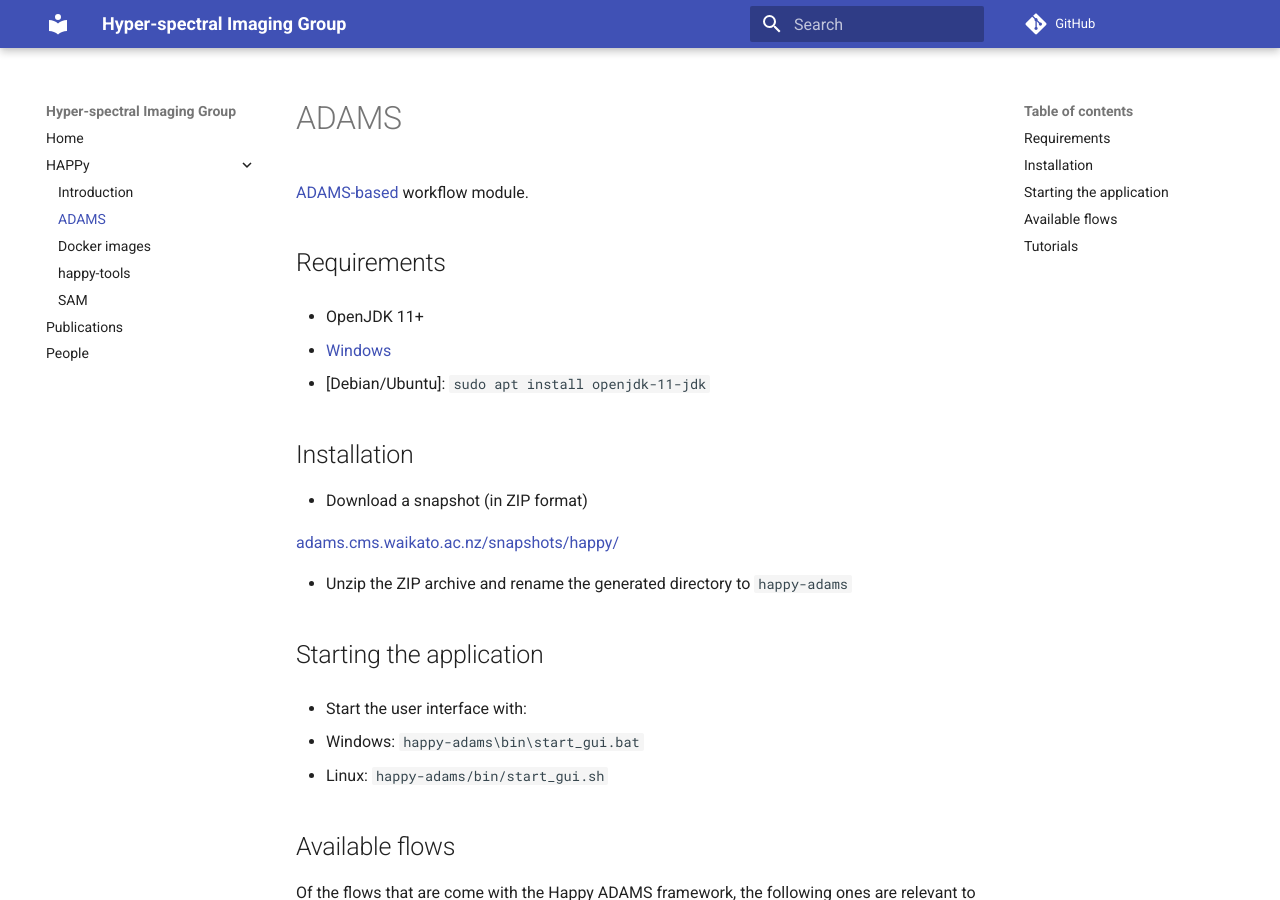
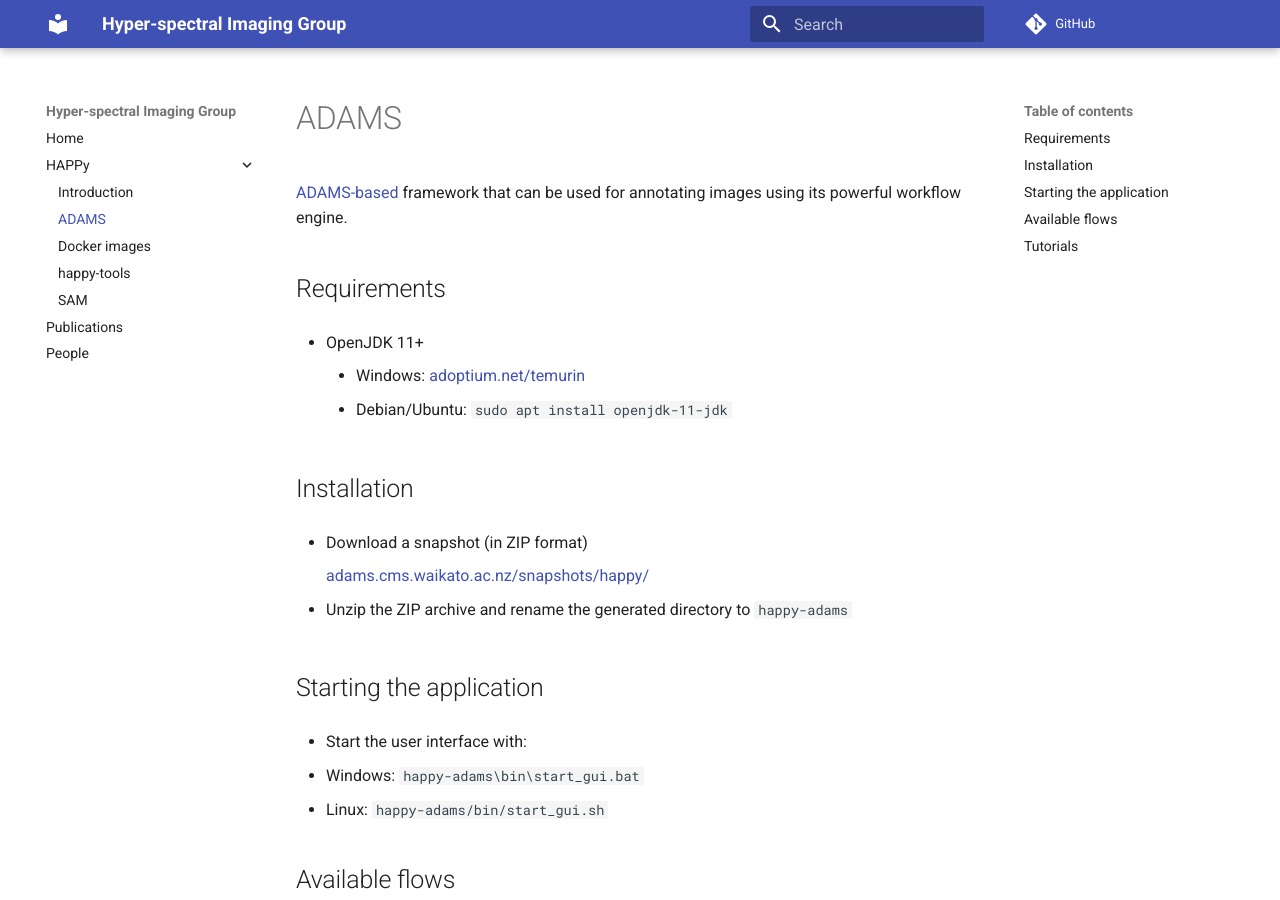
Before and after one commit to wairas/hsi-website, an MkDocs documentation site: the page built from docs/happy/adams.md, in a window 1280 px wide and 900 px high. Built offline with MkDocs 1.6.1 and Material for MkDocs 9.7.7, drawn with Linux system fonts in a browser that asks for light colours; comment, search, counter and statistics services are not loaded.

Commit message:
minor fixes

```diff
--- a/docs/happy/adams.md
+++ b/docs/happy/adams.md
@@ -1,18 +1,20 @@
-[ADAMS-based](https://adams.cms.waikato.ac.nz/) workflow module.
+[ADAMS-based](https://adams.cms.waikato.ac.nz/) framework that can be used
+for annotating images using its powerful workflow engine.
+
 
 # Requirements
 
 * OpenJDK 11+
 
-  * [Windows](https://adoptium.net/temurin/releases/?version=11)
-  * [Debian/Ubuntu]: `sudo apt install openjdk-11-jdk`
+    * Windows: [adoptium.net/temurin](https://adoptium.net/temurin/releases/?version=11)
+    * Debian/Ubuntu: `sudo apt install openjdk-11-jdk`
 
 
 # Installation
 
 * Download a snapshot (in ZIP format)
 
-  [adams.cms.waikato.ac.nz/snapshots/happy/](https://adams.cms.waikato.ac.nz/snapshots/happy/)
+    [adams.cms.waikato.ac.nz/snapshots/happy/](https://adams.cms.waikato.ac.nz/snapshots/happy/)
 
 * Unzip the ZIP archive and rename the generated directory to `happy-adams`
 
```
